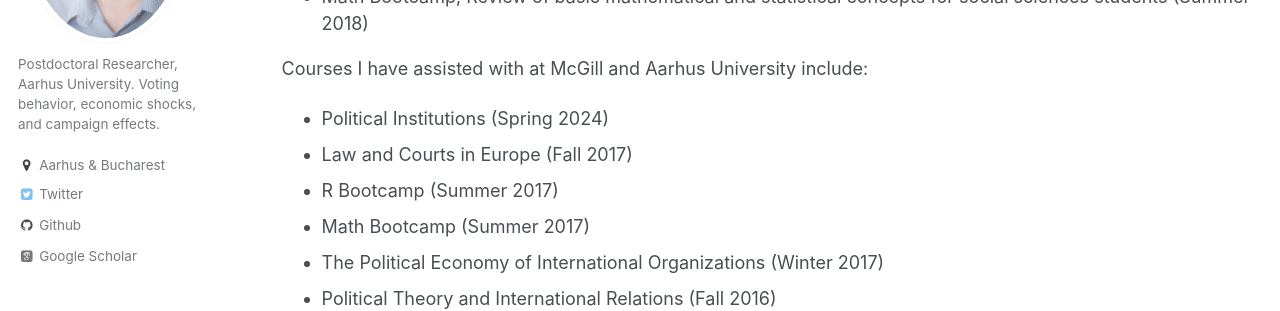
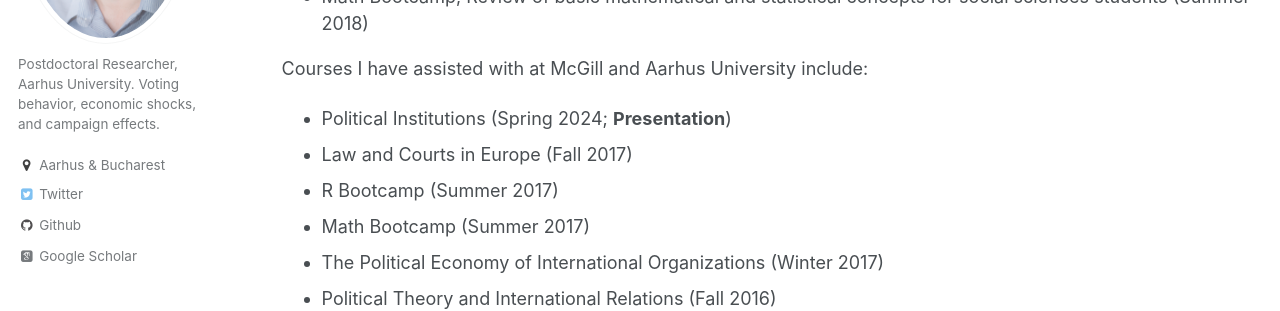
Before and after one commit to costinciobanu/costinciobanu.github.io, a Jekyll site: the page built from _pages/teaching.md, in a window 1280 px wide. Shown: the part 331-642 px from the top of the page. Built offline with Jekyll 4.4.1, drawn with Linux system fonts in a browser that asks for light colours; some web fonts are replaced.

Commit message:
Update teaching.md

```diff
--- a/_pages/teaching.md
+++ b/_pages/teaching.md
@@ -13,7 +13,7 @@ Courses I have given at Aarhus and McGill include:
 
 Courses I have assisted with at McGill and Aarhus University include:
 
-* Political Institutions (Spring 2024)
+* Political Institutions (Spring 2024; [<b>Presentation</b>](https://www.dropbox.com/scl/fi/sgcbtv08ml0jc6r1dgjid/EUI_Research.pdf?rlkey=tr29gvdwwllqzrvand9sppvpn&st=3masb7zw&dl=0))
 * Law and Courts in Europe (Fall 2017)
 * R Bootcamp (Summer 2017)
 * Math Bootcamp (Summer 2017)
```
